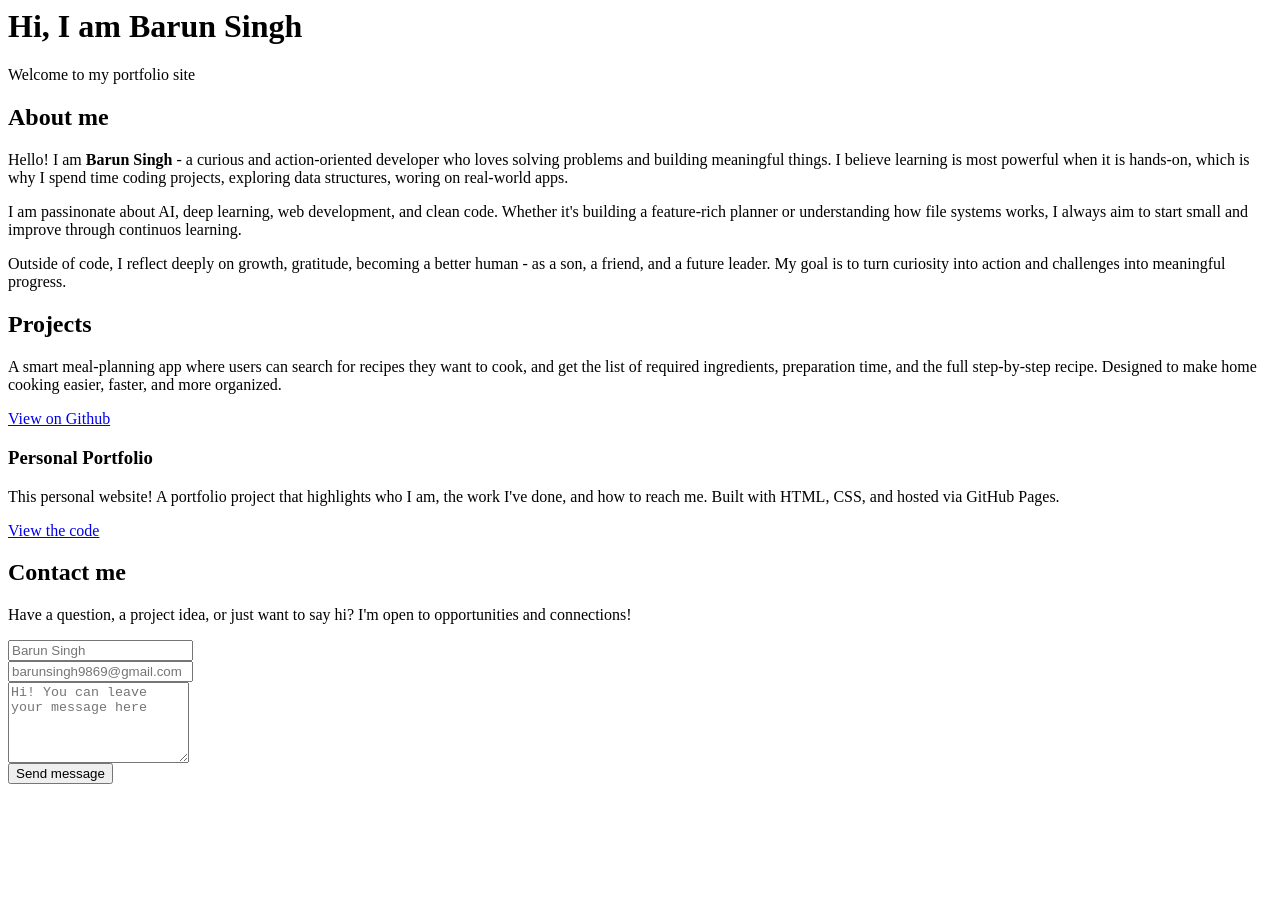
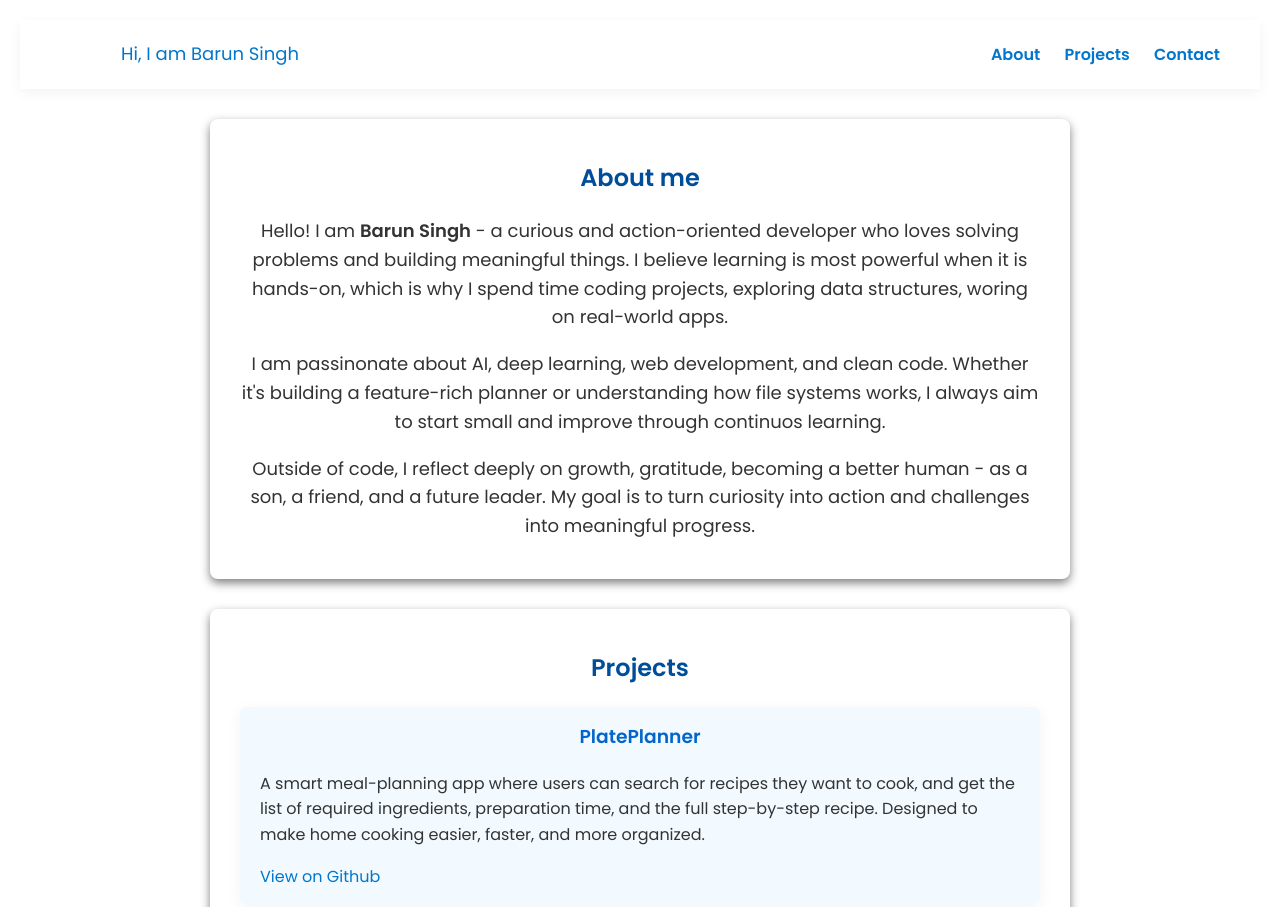
Before and after one commit to barun79/Personal_website, a plain HTML site: page index.html in a window 1280 px wide. Shown: the top 907 px of the page. Before the commit the page ends 800 px from the top, so only its background shows below. Drawn offline with nearby package versions, Linux system fonts and the light colour scheme.

Commit message:
First version of the personal website with little css

```diff
--- a/index.html
+++ b/index.html
@@ -2,13 +2,19 @@
     <head>
         <title>Personal Portfolio</title>
         <link rel="stylesheet" href="./style.css">
+        <link rel="stylesheet" href="https://cdnjs.cloudflare.com/ajax/libs/font-awesome/6.5.0/css/all.min.css" />
+        <link href="https://unpkg.com/aos@2.3.1/dist/aos.css" rel="stylesheet">
     </head>
     <body>
         <header>
-            <h1>Hi, I am Barun Singh</h1>
-            <p> Welcome to my portfolio site</p>
+            <h1 class="typing-text">Hi, I am Barun Singh</h1>
+            <nav>
+                <a href="#about">About</a>
+                <a href="#projects">Projects</a>
+                <a href="#contact">Contact</a>
+            </nav>
         </header>
-        <section id = "About">
+        <section id = "about">
             <h2>About me</h2>
             <p>
                 Hello! I am <strong>Barun Singh</strong> -
@@ -26,9 +32,12 @@
                 My goal is to turn curiosity into  action and challenges into meaningful progress.
             </p>
         </section>
-        <section id="projets">
+        <section id="projects" data-aos="fade-up">
             <h2>Projects</h2>
             <div class = "project">
+                <h3>
+                    PlatePlanner
+                </h3>
                 <p>
                     A smart meal-planning app where users can search for recipes they want to cook, and get the list of
                     required ingredients, preparation time, and the full step-by-step recipe. Designed to make home cooking
@@ -61,8 +70,21 @@
                 <textarea name="message" placeholder = "Hi! You can leave your message here" rows = "5" required></textarea><br>
                 <button type="submit">Send message</button>
             </form>
-
-
         </section>
+        <footer>
+            <p>&copy; 2025 Barun Singh</p>
+            <div class="social-icons">
+                <a href="https://github.com/barun79" target="_blank" aria-label="GitHub">
+                    <i class="fab fa-github fa-2x"></i>
+                </a>
+                <a href="https://linkedin.com/in/YOUR-LINK" target="_blank" aria-label="LinkedIn">
+                    <i class="fab fa-linkedin fa-2x"></i>
+                </a>
+            </div>
+        </footer>
+        <script src="https://unpkg.com/aos@2.3.1/dist/aos.js"></script>
+        <script>
+        AOS.init();
+        </script>
     </body>
 </html>
--- a/style.css
+++ b/style.css
@@ -0,0 +1,206 @@
+@import url('https://fonts.googleapis.com/css2?family=Poppins:wght@400;600&display=swap');
+
+html {
+    scroll-behavior: smooth;
+}
+
+/* --- Header Navbar --- */
+header {
+    background: #ffffff;
+    box-shadow: 0 4px 12px rgba(0, 0, 0, 0.05);
+    padding: 20px 40px;
+    position: sticky;
+    top: 0;
+    z-index: 1000;
+    display: flex;
+    justify-content: space-between;
+    align-items: center;
+}
+
+header h1 {
+    margin: 0;
+    color: #004d99;
+    font-size: 24px;
+}
+
+.typing-text {
+  color: #0077cc;
+  font-size: 18px;
+  font-weight: 500;
+  white-space: nowrap;
+  overflow: hidden;
+  border-right: 3px solid #0077cc;
+  width: 0;
+  animation: typing 4s steps(30, end) forwards, blink 0.75s step-end infinite;
+}
+
+@keyframes typing {
+  from { width: 0; }
+  to { width: 300px; }
+}
+
+@keyframes blink {
+  50% { border-color: transparent; }
+}
+
+nav a {
+    margin-left: 20px;
+    font-weight: 600;
+    color: #0077cc;
+    transition: color 0.2s;
+}
+
+nav a:hover {
+    color: #004c99;
+}
+
+body {
+    font-family: 'Poppins', sans-serif;
+    background-color: linear-gradient(to right, #f0f4f8, #e8f0ff);;
+    color: #333;
+    margin: 0;
+    padding: 20px;
+    line-height: 1.6;
+
+}
+
+h1, h2, h3{
+    text-align: center;
+    color: #004d99;
+}
+
+a {
+    color: #0077cc;
+    text-decoration: none;
+}
+
+a:hover{
+    text-decoration: underline;
+}
+
+header{
+    text-align: center;
+}
+
+section {
+    max-width: 800px;
+    margin: 30px auto;
+    background-color: white;
+    padding: 20px 30px;
+    border-radius: 8px;
+    box-shadow: 0 4px 10px rgba(0, 0, 0, 0.5);
+}
+
+section:hover{
+    transform: scale(1.01);
+}
+
+#about p {
+    font-size: 18px;
+    text-align: center;
+}
+
+.project {
+    background-color: #f3faff;
+    padding: 15px 20px;
+    margin-bottom: 20px;
+    border-radius: 6px;
+    box-shadow: 0 4px 16px rgba(0,0,0,0.05);
+    transition: transform 0.2s;
+}
+
+.project:hover {
+  transform: translateY(-5px);
+}
+
+.project h3 {
+    color: #0066cc;
+    margin-top: 0px;
+}
+
+input, textarea {
+  padding: 12px;
+  font-size: 16px;
+  border: 1px solid #ccc;
+  border-radius: 8px;
+  background-color: #f9f9f9;
+  margin: 10px 5px;
+}
+
+textarea {
+  resize: vertical;
+  min-height: 120px;
+}
+
+
+button {
+  background-color: #0077cc;
+  color: white;
+  padding: 12px 25px;
+  font-size: 16px;
+  border: none;
+  border-radius: 8px;
+  cursor: pointer;
+  transition: all 0.3s ease;
+  box-shadow: 0 0 10px #0077cc;
+}
+
+button:hover {
+  background-color: #005fa3;
+  box-shadow: 0 0 20px #005fa3, 0 0 30px #005fa3;
+}
+
+
+/* --- Footer --- */
+footer {
+  text-align: center;
+  padding: 30px 0;
+  background-color: #f0f4f8;
+  color: #555;
+  font-size: 14px;
+  margin-top: 50px;
+}
+
+footer a {
+  color: #0077cc;
+  margin: 0 5px;
+  font-weight: bold;
+}
+
+footer a:hover {
+  text-decoration: underline;
+}
+
+
+.social-icons a {
+  margin: 0 10px;
+  transition: color 0.3s, transform 0.3s;
+}
+
+.social-icons a[aria-label="GitHub"] i {
+  color: #181717;
+}
+
+.social-icons a[aria-label="LinkedIn"] i {
+  color: #0A66C2;
+}
+
+
+.social-icons a:hover {
+  transform: scale(1.2);
+}
+
+@media (max-width: 600px) {
+  section {
+    margin: 20px;
+    padding: 20px;
+  }
+
+  h1, h2, h3 {
+    font-size: 1.5em;
+  }
+
+  button {
+    width: 100%;
+  }
+}
```
